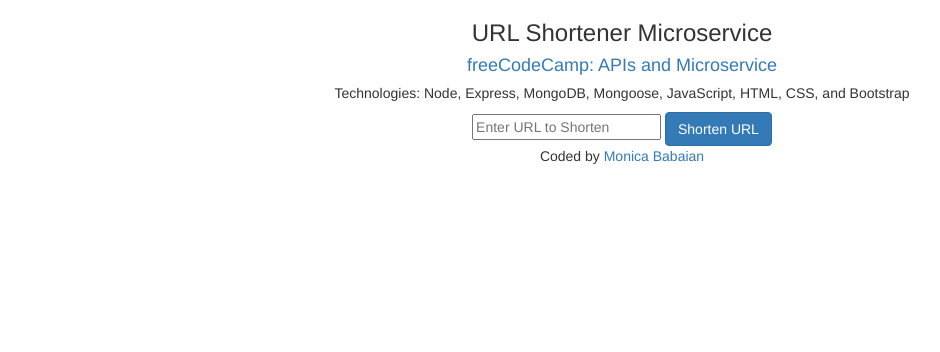
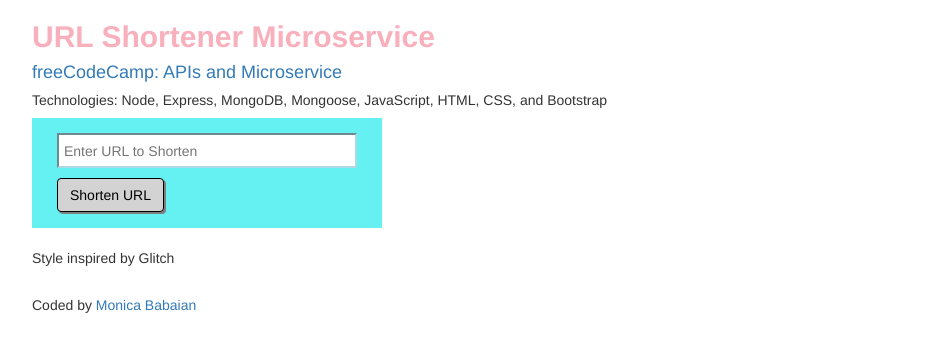
Before and after one commit to mbabaian/url-shortener, a website: page public/index.html in a window 1280 px wide. Shown: the whole page, without its empty margins (18-958 px from the left). Drawn offline with nearby package versions, Linux system fonts and the light colour scheme.

Commit message:
Changed html

```diff
--- a/public/index.html
+++ b/public/index.html
@@ -8,18 +8,20 @@
         <!-- AngularJS -->
         <script src="https://cdnjs.cloudflare.com/ajax/libs/angular.js/1.6.1/angular.js"></script>
         <script src="js/app.js"></script>
+        <link rel="stylesheet" href="style.css">
     </head>
-    <body class="text-center">
+    <body>
         <header>
-            <h3>URL Shortener Microservice</h3>
+            <h2>URL Shortener Microservice</h2>
             <h4><a href="http://www.freecodecamp.com" target="__blank">freeCodeCamp: APIs and  Microservice</a></h4>
             <h5>Technologies: Node, Express, MongoDB, Mongoose, JavaScript, HTML, CSS, and Bootstrap</h5>
         </header>
         <section ng-controller="shortAppCtrl">
             <input placeholder="Enter URL to Shorten" ng-model="urlToShorten">
-            <a class = "btn btn-primary" ng-href="/new/{{urlToShorten}}">Shorten URL</a>
+            <br>
+            <a class = "btn btn-small" ng-href="/new/{{urlToShorten}}">Shorten URL</a>
         </section>
-
-        Coded by <a href="http://mbabaian.surge.sh" target="__blank">Monica Babaian</a>
+        <p>Style inspired by Glitch</p>
+        <footer><h5>Coded by <a href="http://mbabaian.surge.sh" target="__blank">Monica Babaian</a></h5></a></footer>
     </body>
 </html>
--- a/public/js/app.js
+++ b/public/js/app.js
@@ -1,10 +1,5 @@
 // Angular application
-<<<<<<< HEAD
 //var angular = require('angular')
-=======
-var angular = require('angular')
-
->>>>>>> a9927db3ea6c90c24adfa551d07272cdddb29012
 var app = angular.module('shortUrlApp', []);
 
 app.controller('shortAppCtrl', ($scope) => {
--- /dev/null
+++ b/public/style.css
@@ -0,0 +1,46 @@
+h2 {
+    color: rgb(248, 176, 189);
+    font-weight: bold;
+}
+
+body {
+    margin-left: 50px;
+}
+
+section {
+    background-color: rgb(101, 241, 241);
+    width: 350px;
+    height: 110px;
+}
+
+.btn {
+    margin-top: 10px;
+    margin-left: 25px;
+    background-color: lightgray;
+    color: black;
+    box-shadow: 2px 2px  gray;
+    border: 1px solid  black;
+}
+
+.btn:hover {
+    background-color: yellow;
+    color: black;
+
+}
+
+input {
+    margin-top: 15px;
+    margin-left: 25px;
+    width: 300px;
+    height: 35px;
+    padding-left: 5px;
+    border-color: lightblue;
+}
+
+p {
+    margin-top: 20px;
+}
+
+footer {
+    margin-top: 30px;
+}
```
Also changed, not shown: package.json (+0 -7 lines).
